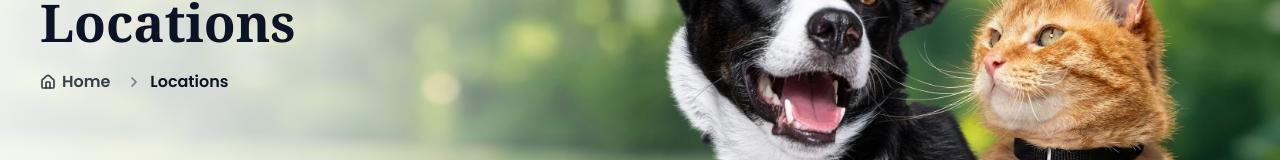
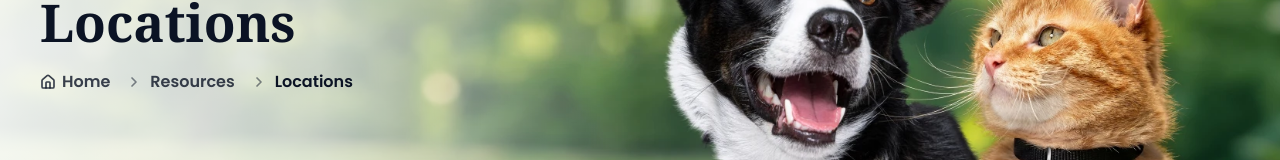
Before and after one commit to DipakSingh0111/pawcare, a Next.js app: page /locations in a window 1280 px wide. Shown: the part 320-480 px from the top of the page. Built offline with nearby package versions, Linux system fonts and the light colour scheme.

Commit message:
update  breadcrumbs

```diff
--- a/app/about/page.tsx
+++ b/app/about/page.tsx
@@ -13,7 +13,11 @@ export default function AboutPage() {
     <main className="min-h-screen bg-white">
       <PageBanner
         title="About Us"
-        breadcrumbs={[{ label: "Home", href: "/" }, { label: "About Us" }]}
+        breadcrumbs={[
+          { label: "Home", href: "/" },
+          { label: "About Us", href: "#" },
+          { label: "About Us" },
+        ]}
       />
       <AboutSection />
       <MissionVisionSection />
--- a/app/components/ServicesSection.tsx
+++ b/app/components/ServicesSection.tsx
@@ -95,7 +95,7 @@ export default function ServicesSection({
                 </div>
 
                 <svg
-                  className="absolute inset-x-0 bottom-0 z-10 h-11 w-full text-white"
+                  className="absolute inset-x-0 -bottom-[1px] z-10 h-12 w-full text-white"
                   viewBox="0 0 320 44"
                   preserveAspectRatio="none"
                   aria-hidden
--- a/app/faqs/page.tsx
+++ b/app/faqs/page.tsx
@@ -13,6 +13,7 @@ export default function FaqsPage() {
         title="FAQS"
         breadcrumbs={[
           { label: "Home", href: "/" },
+          { label: "Resources", href: "#" },
           { label: "FAQS" },
         ]}
       />
--- a/app/gallery/page.tsx
+++ b/app/gallery/page.tsx
@@ -14,6 +14,7 @@ export default function GalleryPage() {
         title="Gallery"
         breadcrumbs={[
           { label: "Home", href: "/" },
+          { label: "Resources", href: "#" },
           { label: "Gallery" },
         ]}
       />
--- a/app/locations/page.tsx
+++ b/app/locations/page.tsx
@@ -11,7 +11,11 @@ export default function LocationsPage() {
     <main className="min-h-screen bg-white">
       <PageBanner
         title="Locations"
-        breadcrumbs={[{ label: "Home", href: "/" }, { label: "Locations" }]}
+        breadcrumbs={[
+          { label: "Home", href: "/" },
+          { label: "Resources", href: "#" },
+          { label: "Locations" },
+        ]}
       />
       <LocationsSection />
     </main>
--- a/app/mission/page.tsx
+++ b/app/mission/page.tsx
@@ -14,6 +14,7 @@ export default function MissionPage() {
         title="Vision & Mission"
         breadcrumbs={[
           { label: "Home", href: "/" },
+          { label: "About Us", href: "#" },
           { label: "Vision & Mission" },
         ]}
       />
--- a/app/partners/page.tsx
+++ b/app/partners/page.tsx
@@ -14,6 +14,7 @@ export default function PartnersPage() {
         title="Partners"
         breadcrumbs={[
           { label: "Home", href: "/" },
+          { label: "Resources", href: "#" },
           { label: "Partners" },
         ]}
       />
--- a/app/pricing/page.tsx
+++ b/app/pricing/page.tsx
@@ -13,6 +13,7 @@ export default function PricingPage() {
         title="Pricing"
         breadcrumbs={[
           { label: "Home", href: "/" },
+          { label: "Resources", href: "#" },
           { label: "Pricing" },
         ]}
       />
--- a/app/team/page.tsx
+++ b/app/team/page.tsx
@@ -13,6 +13,7 @@ export default function TeamPage() {
         title="Our Team"
         breadcrumbs={[
           { label: "Home", href: "/" },
+          { label: "About Us", href: "#" },
           { label: "Our Team" },
         ]}
       />
--- a/app/testimonials/page.tsx
+++ b/app/testimonials/page.tsx
@@ -14,6 +14,7 @@ export default function TestimonialsPage() {
         title="Testimonials"
         breadcrumbs={[
           { label: "Home", href: "/" },
+          { label: "Resources", href: "#" },
           { label: "Testimonials" },
         ]}
       />
--- a/app/why-choose-us/page.tsx
+++ b/app/why-choose-us/page.tsx
@@ -12,7 +12,11 @@ export default function WhyChooseUsPage() {
     <main className="min-h-screen bg-white">
       <PageBanner
         title="Why Choose Us"
-        breadcrumbs={[{ label: "Home", href: "/" }, { label: "Why Choose Us" }]}
+        breadcrumbs={[
+          { label: "Home", href: "/" },
+          { label: "About Us", href: "#" },
+          { label: "Why Choose Us" },
+        ]}
       />
       <div className="py-10">
         <WhyChooseUsSection />
```
